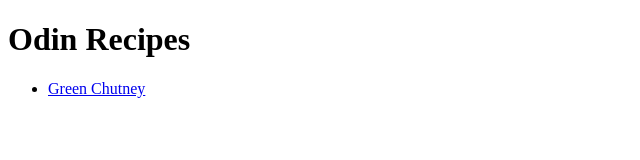
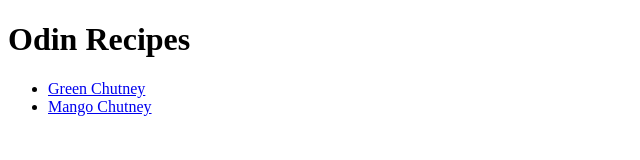
Before and after one commit to sararsaurus/odin-recipies, a plain HTML site: page index.html in a window 1280 px wide. Shown: the whole page, without its empty margins (0-640 px from the left). Drawn offline with Linux system fonts and the light colour scheme.

Commit message:
Link mango chutney to index.html

```diff
--- a/index.html
+++ b/index.html
@@ -10,6 +10,7 @@
     <h1>Odin Recipes</h1>
     <ul>
         <li><a href="/recipes/chutney.html">Green Chutney</a></li>
+        <li><a href="recipes/mango-chutney.html">Mango Chutney</a></li>
     </ul>
 </body>
 </html>
```
